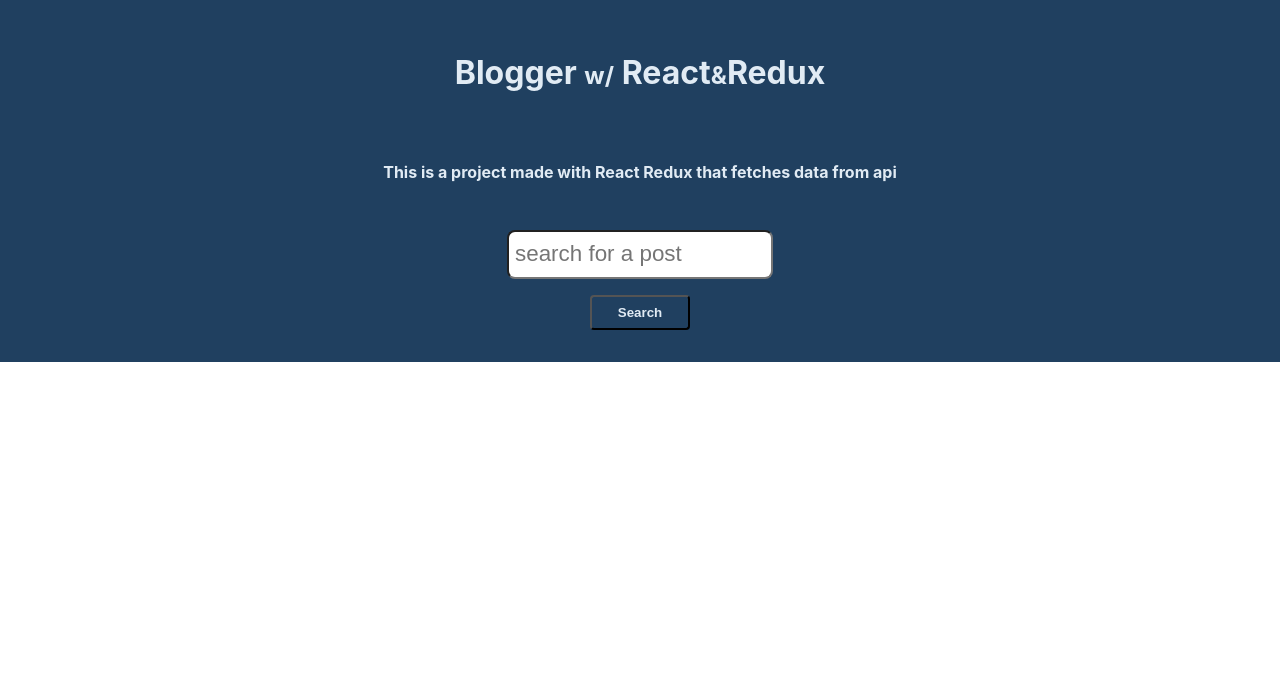
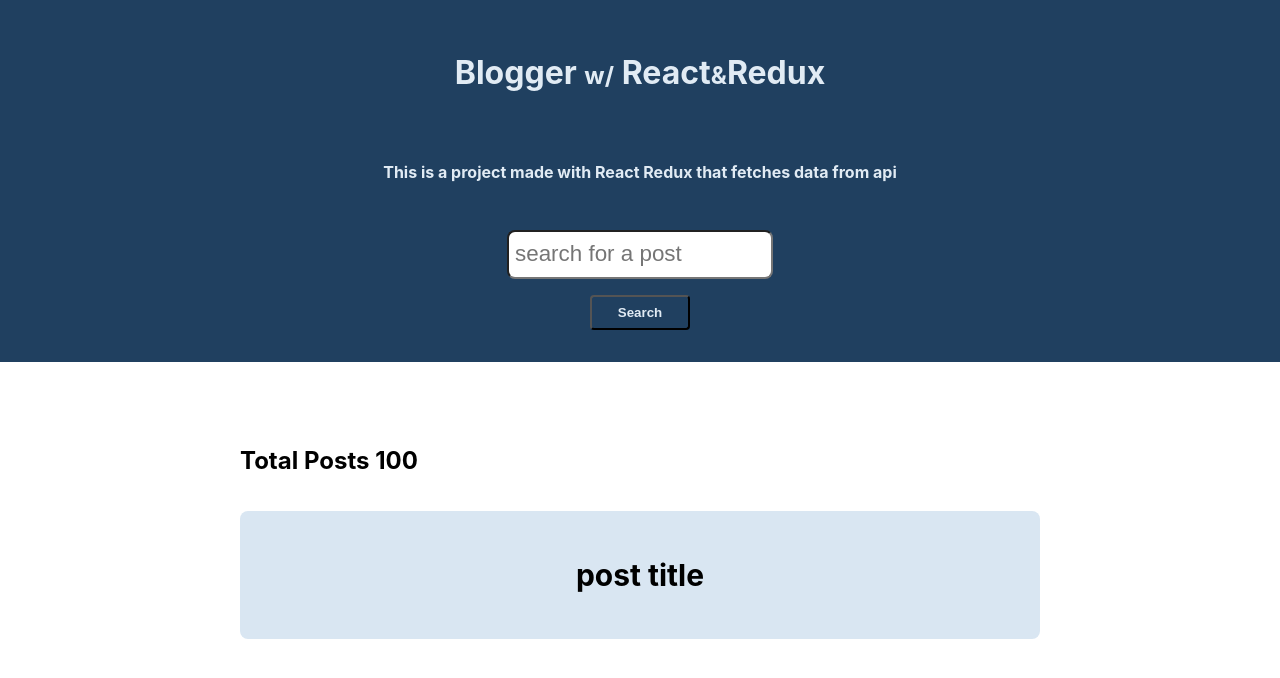
Before and after one commit to FabianUlises/Blogger-React-Redux, a React (Create React App) app: page / in a window 1280 px wide. Shown: the top 678 px of the page. Built offline with nearby package versions, Linux system fonts and the light colour scheme.

Commit message:
Added styles to post component

```diff
--- a/src/App.js
+++ b/src/App.js
@@ -2,10 +2,12 @@
 import React from "react";
 // Components
 import SearchPost from "./components/searchpost/SearchPost";
+import PostsList from "./components/postlist/PostList";
 function App() {
   return (
     <div className="App">
       <SearchPost />
+      <PostsList />
     </div>
   );
 };
--- a/src/components/post/Post.js
+++ b/src/components/post/Post.js
@@ -1,9 +1,11 @@
 // Dependencies
 import React from 'react';
+// Styles
+import styles from './post.css';
 const Post = () => {
   return (
     <div className='post'>
-        <h3 className='post__title'>posttitle</h3>
+        <h3 className='post__title'>post title</h3>
     </div>
   );
 };
--- /dev/null
+++ b/src/components/post/post.css
@@ -0,0 +1,7 @@
+.post {
+    background: hsl(210 50% 90%);
+    font-size: 1.6rem;
+    text-align: center;
+    border-radius: 8px;
+    padding: 1rem .8rem;
+}
--- a/src/components/postlist/PostList.js
+++ b/src/components/postlist/PostList.js
@@ -1,11 +1,15 @@
 // Dependencies
 import React from 'react';
+// Components
+import Post from './../post/Post';
+// Styles
+import styles from './postlist.css';
 const PostsList = () => {
   return (
     <section className='postlist-container'>
       <h2 className='section-title'>Total Posts 100</h2>
       <div className='posts-container'>
-        <h2>postlist</h2>
+        <Post />
       </div>
     </section>
   );
--- /dev/null
+++ b/src/components/postlist/postlist.css
@@ -0,0 +1,8 @@
+.postlist-container {
+    inline-size: 100%;
+    max-inline-size: 800px;
+    margin-inline: auto;
+    display: flex;
+    flex-direction: column;
+    gap: 1rem;
+}
```
